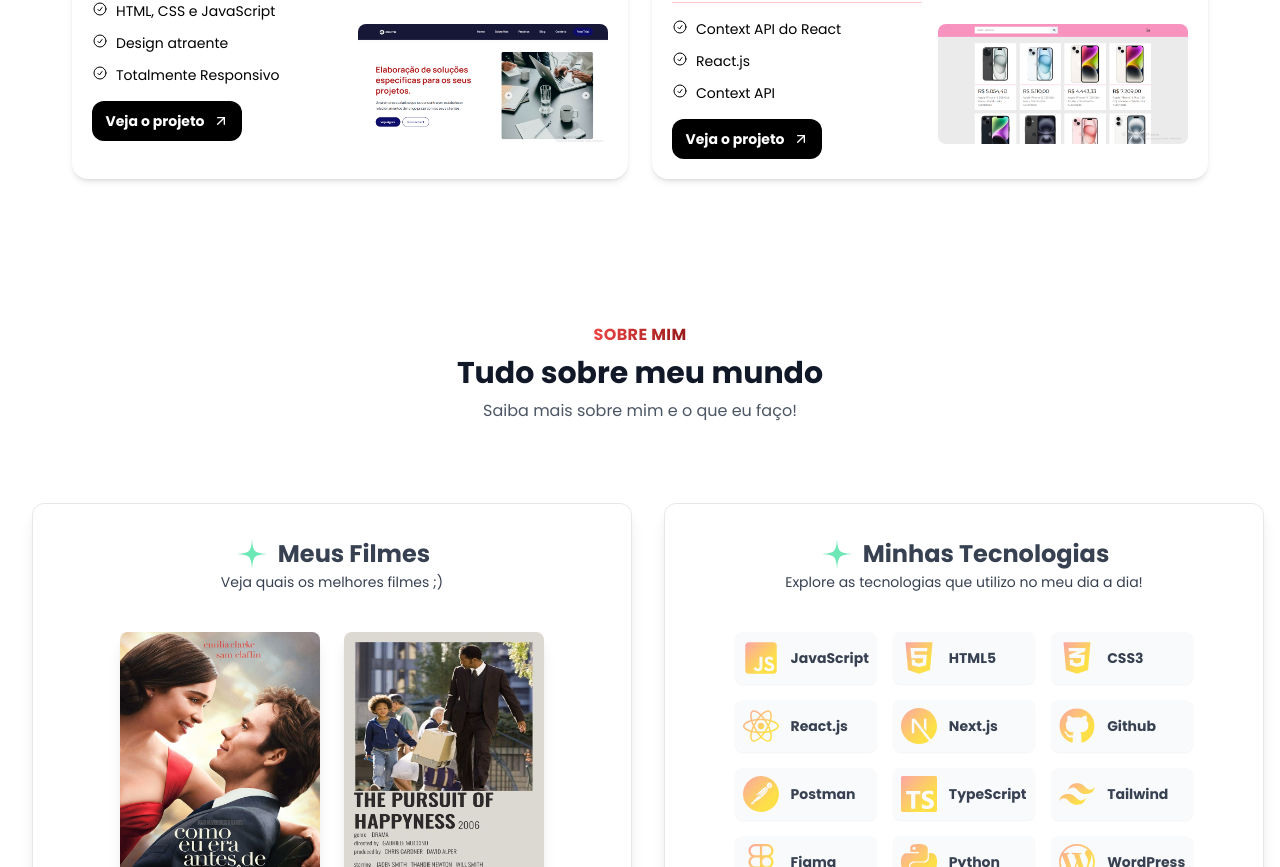
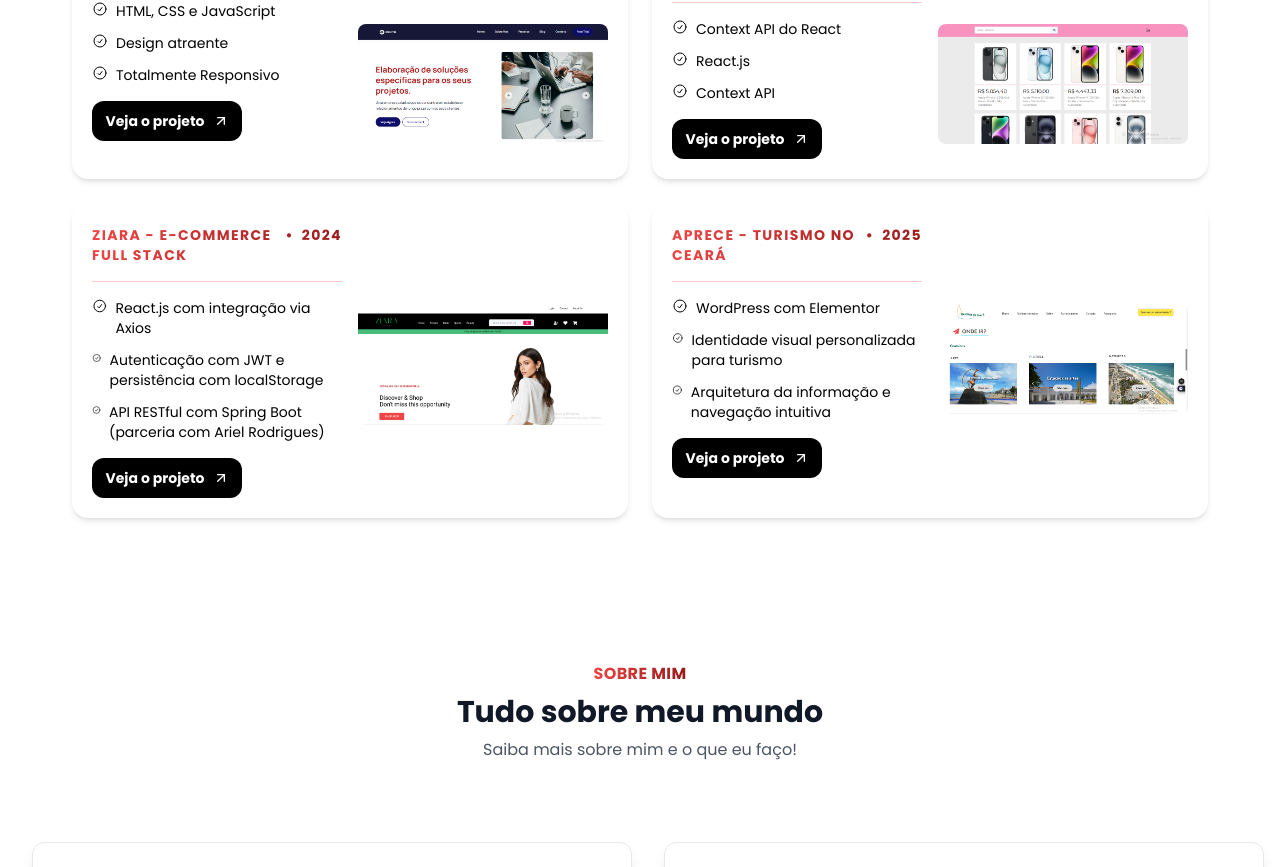
Before and after one commit to Victtoriacorreia01/Portifolio-VicttoriaCorreia, a Next.js app: page / in a window 1280 px wide. Shown: the part 1253-2120 px from the top of the page. Built offline with nearby package versions, Linux system fonts and the light colour scheme.

Commit message:
feat: atualização na seção de educação e projetos

```diff
--- a/src/sections/Experience.tsx
+++ b/src/sections/Experience.tsx
@@ -7,14 +7,17 @@ export const ExperienceEducation = () => {
           <h2 className="text-2xl font-semibold text-red-800 mb-6 text-center">Educação</h2>
           <div className="space-y-5">
             {[
-              { year: "2024", title: "Análise e Desenvolvimento de Sistemas", place: "Unichristus - Fortaleza (Em andamento)" },
-              { year: "2024", title: "Testes de Unidade em Aplicações React", place: "Frontend Ceará" },
-              { year: "2023", title: "React.js", place: "Alura" },
-              { year: "2023", title: "JavaScript", place: "Alura" },
-              { year: "2023", title: "Figma - UI/UX", place: "Alura" },
-              { year: "2023", title: "Python - Curso em Vídeo & Alura", place: "" },
-              { year: "2023", title: "HTML5 e CSS", place: "Alura" },
-              { year: "2018", title: "Ensino Médio Completo", place: "Colégio 7 de Setembro" },
+              { year: "2024", title: "Análise e Desenvolvimento de Sistemas", place: "Unichristus - Fortaleza (4º semestre • Em andamento)" },
+  { year: "2024", title: "Desenvolvedora Full Stack", place: "Formação Intensiva com foco em projetos reais (50h)" },
+  { year: "2024", title: "Testes com Jest e React Testing Library", place: "Frontend Ceará" },
+  { year: "2024", title: "MySQL e Modelagem de Banco de Dados", place: "Curso Completo com Práticas SQL (20h)" },
+  { year: "2023", title: "React.js Avançado", place: "Alura • 33h" },
+  { year: "2023", title: "JavaScript Completo", place: "Alura • 74h de conteúdo prático e moderno" },
+  { year: "2023", title: "UI/UX Design no Figma", place: "Componentes, protótipos e Design Visual (20h)" },
+  { year: "2023", title: "Python para Ciência de Dados", place: "Curso em Vídeo & Alura • 30h" },
+  { year: "2023", title: "HTML5 e CSS Responsivo", place: "Projetos Semânticos com Flexbox e Grid" },
+  { year: "2023", title: "WordPress & Elementor", place: "Criação de sites profissionais (62h)" },
+  { year: "2018", title: "Ensino Médio Completo", place: "Colégio 7 de Setembro" },
             ].map((edu, index) => (
               <div
                 key={index}
@@ -35,14 +38,19 @@ export const ExperienceEducation = () => {
           <div className="space-y-5">
             {[
               {
+                year: "2025",
+                title: "Site Institucional APRECE – Turismo no Ceará",
+                description: "Desenvolvimento front-end freelancer com WordPress & Elementor, com foco em arquitetura da informação clara, navegação intuitiva e identidade visual para promoção do turismo municipal."
+              },
+              {
+                year: "2025",
+                title: "Ziara - Plataforma de E-commerce Full Stack",
+                description: "SPA construída com React.js, integração com API REST em Java (Spring Boot), gerenciamento de estado com Context API, autenticação JWT, localStorage para persistência, rotas protegidas com react-router-dom, formulários com validação e componente modularizado. Projeto em parceria com Ariel Rodrigues."
+              },
+              {
                 year: "2024",
                 title: "Estágio - Obras Almeida",
                 description: "Desenvolvimento da interface de um sistema de cadastro de obras utilizando as tecnologias Next.js, Tailwind CSS, TypeScript e integração de APIs."
-              },
-              {
-                year: "2024",
-                title: "E-commerce Completo",
-                description: "Projeto acadêmico com React.js, Java e MySQL."
               },
               {
                 year: "2024",
@@ -51,23 +59,13 @@ export const ExperienceEducation = () => {
               },
               {
                 year: "2024",
-                title: "Landing Page para Leads",
-                description: "Aplicação Next.js com API para envio de e-mails e validação com Formik/Yup."
+                title: "Experiência com Figma",
+                description: "Criação de protótipos e wireframes interativos, design de interfaces intuitivas e colaboração com desenvolvedores para implementação."
               },
               {
                 year: "2024",
-                title: "Cadastro de Fornecedores",
-                description: "Módulo para gestão de fornecedores com validações e design responsivo."
-              },
-              {
-                year: "2023",
-                title: "Landing Pages & E-commerce",
-                description: "Criação de interfaces responsivas com HTML, CSS e JS puro."
-              },
-              {
-                year: "2024",
-                title: "Experiência com Figma",
-                description: "Criação de protótipos e wireframes interativos, design de interfaces intuitivas e colaboração com desenvolvedores para implementação."
+                title: "Landing Page com Integração de E-mails e Validação",
+                description: "Landing page moderna com Next.js, Formik/Yup para validação de campos, integração com API de e-mails e layout responsivo com foco em conversão."
               }
             ].map((exp, index) => (
               <div
--- a/src/sections/First.tsx
+++ b/src/sections/First.tsx
@@ -33,7 +33,7 @@ export const FirstSection = () => {
           </h1>
 
           <p className="mt-3 text-gray-600 max-w-xs sm:max-w-md lg:max-w-2xl text-sm sm:text-sm lg:text-sm" data-aos="fade-up" data-aos-delay="1200">
-            Sou Victtoria Correia. Desenvolvedora web e minha missão <br /> é entregar dedicação em tudo que faço!
+            Sou Victtoria Correia! Desenvolvedora web com a missão <br /> de entregar dedicação e qualidade em meus projetos e trabalhos.
           </p>
 
           <div className="mt-5 sm:mt-7 lg:mt-10 flex flex-col sm:flex-row gap-4" data-aos="fade-up" data-aos-delay="1400">
--- a/src/sections/Projects.tsx
+++ b/src/sections/Projects.tsx
@@ -5,6 +5,8 @@ import darkSaasLandingPage from "@/assets/images/projeto1.png";
 import lightSaasLandingPage from "@/assets/images/Milk.png";
 import aiStartupLandingPage from "@/assets/images/projeto4.png";
 import aiStartupLanding from "@/assets/images/carrinho react.png";
+import ziaraImage from "@/assets/images/ziara.png";
+import apreceImage from "@/assets/images/aprece.png";
 import Image from "next/image";
 import CheckCircleIcon from "@/assets/icons/check-circle.svg";
 import ArrowUpRightIcon from "@/assets/icons/arrow-up-right.svg";
@@ -58,6 +60,30 @@ const portfolioProjects = [
     link: "https://carrinho-react-theta.vercel.app/",
     image: aiStartupLanding,
   },
+  {
+    company: "Ziara - E-commerce Full Stack",
+    year: "2024",
+    title: "",
+    results: [
+      { title: "React.js com integração via Axios" },
+      { title: "Autenticação com JWT e persistência com localStorage" },
+      { title: "API RESTful com Spring Boot (parceria com Ariel Rodrigues)" },
+    ],
+    link: "https://www.linkedin.com/posts/victtoria-correia-3268v_reactjs-springboot-fullstack-activity-7340827643543457793-iAuF?utm_source=share&utm_medium=member_desktop&rcm=ACoAAEKyFE4BAK5o3GCr2vdZFBZiXDtiF1cdAn0",
+    image: ziaraImage,
+  },
+  {
+    company: "APRECE - Turismo no Ceará",
+    year: "2025",
+    title: "",
+    results: [
+      { title: "WordPress com Elementor" },
+      { title: "Identidade visual personalizada para turismo" },
+      { title: "Arquitetura da informação e navegação intuitiva" },
+    ],
+    link: "",
+    image: apreceImage,
+  },
 ];
 
 export const ProjectsSection = () => {
@@ -85,7 +111,7 @@ export const ProjectsSection = () => {
         <div className="grid grid-cols-1 md:grid-cols-2 gap-6 mt-8">
           {portfolioProjects.map((project, index) => (
             <div
-              key={project.title}
+              key={project.company + index}
               className="bg-white rounded-2xl relative z-0 overflow-hidden shadow-md flex flex-col sm:flex-row items-center sm:items-start gap-4 p-5"
               data-aos="fade-up"
               data-aos-delay={index * 100}
@@ -121,7 +147,7 @@ export const ProjectsSection = () => {
               <div className="flex-1 mt-6 sm:mt-20" data-aos="fade-left">
                 <Image
                   src={project.image}
-                  alt={project.title}
+                  alt={project.title || project.company}
                   className="w-full h-auto rounded-lg"
                 />
               </div>
```
Also changed, not shown: src/assets/images/aprece.png (added), src/assets/images/ziara.png (added).
